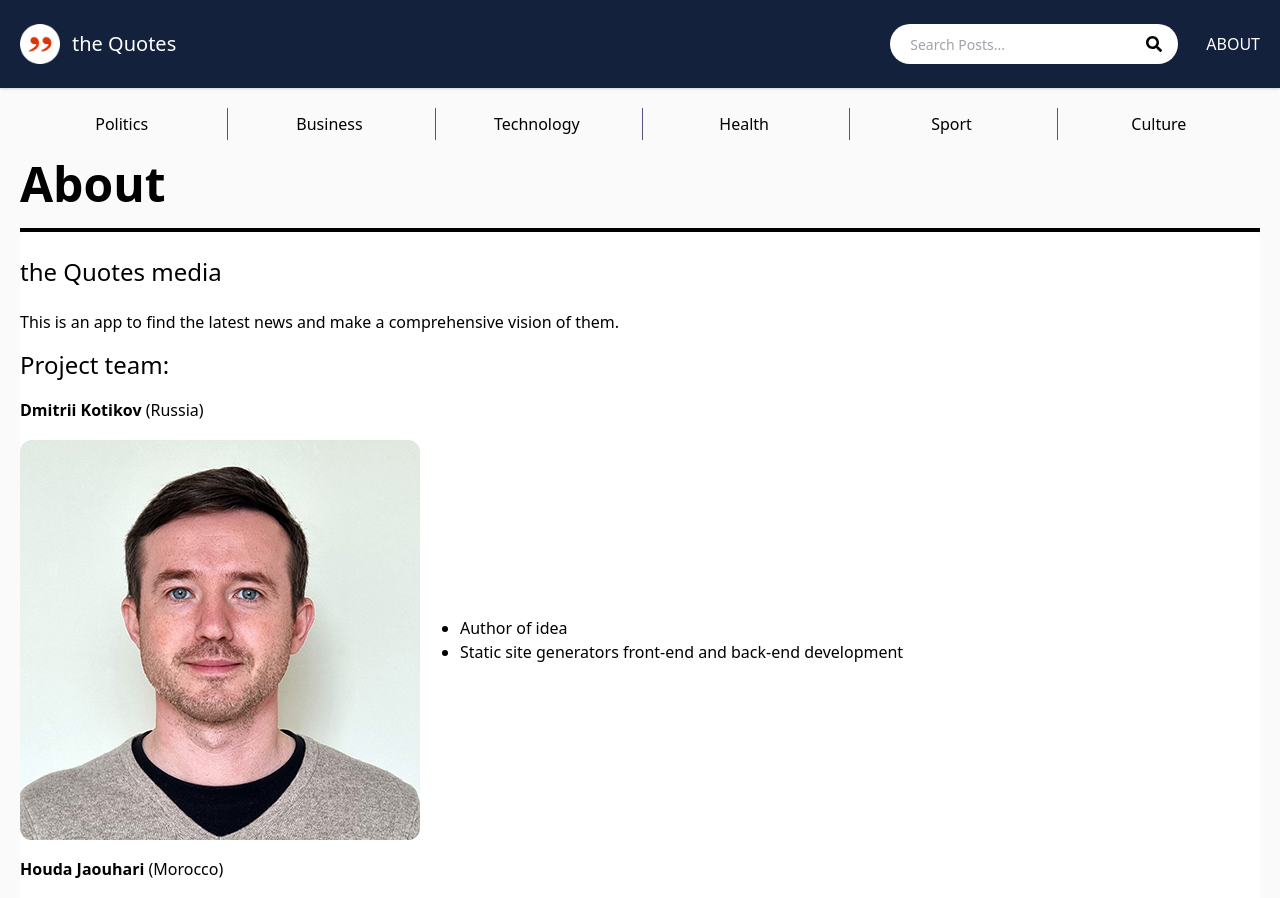
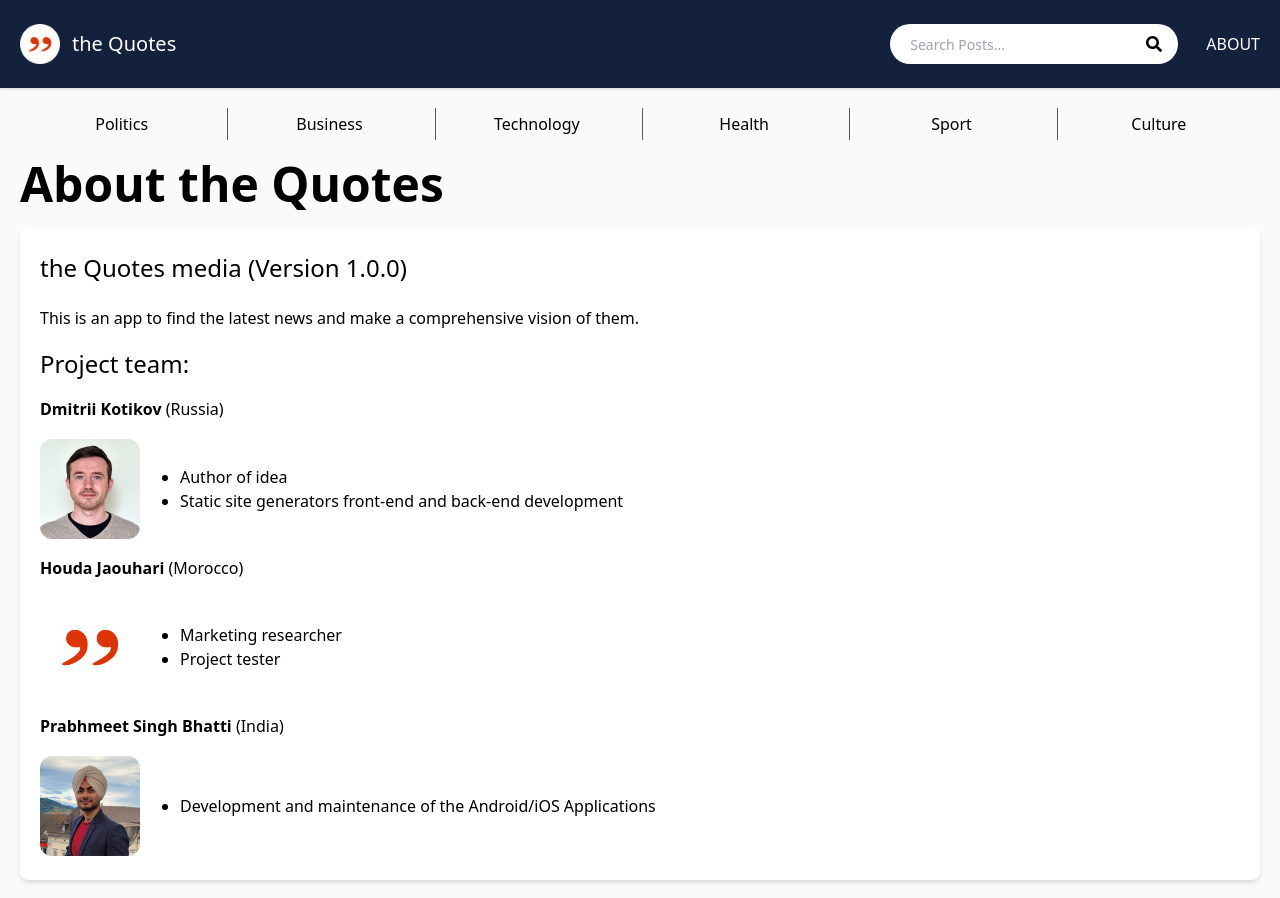
Before and after one commit to mielenyvin/the_quotes_frontend, a Next.js app: page /about in a window 1280 px wide. Shown: the top 898 px of the page. Built offline with nearby package versions, Linux system fonts and the light colour scheme.

Commit message:
small design changes

```diff
--- a/pages/about.js
+++ b/pages/about.js
@@ -1,36 +1,40 @@
 import Layout from '@/components/Layout'
+import Image from 'next/image'
 
 export default function AboutPage() {
     return (
         <Layout title='About the Quotes'>
-            <h1 className='text-5xl border-b-4 pb-5 font-bold'>About</h1>
+            <h1 className='text-5xl pb-5 font-bold'>About the Quotes</h1>
 
-            <div className='bg-white  rounded-lg py-6 '>
+            <div className='bg-white shadow-md p-5 rounded-lg py-6 '>
                 <h3 className='text-2xl mb-5'>
-                    the Quotes media
+                    the Quotes media (Version 1.0.0)
                 </h3>
-                <p className='mb-3'>
+                <p>
                 This is an app to find the latest news and make a comprehensive vision of them.</p>
                 <h1 className='text-2xl'>Project team:</h1>
-                <p><span className='font-bold'>Dmitrii Kotikov</span> (Russia)</p>
+               <p><span className='font-bold'>Dmitrii Kotikov</span> (Russia)</p>
 
                 <div className='flex flex-row items-center'>
-                <img className='ml-3' className='rounded-xl ' src='/images/dmitrii.jpg' alt='logo'/>
+                <Image className='ml-3' className='rounded-xl ' src='/images/dmitrii.jpg' width={100} height={100} alt='DK'/>
                 <ul className="list-disc pl-10"><li>Author of idea</li><li>Static site generators front-end and back-end development</li></ul>
                 </div>
 
                 <p><span className='font-bold'>Houda Jaouhari</span> (Morocco)</p>
                 <div className='flex flex-row items-center'>
-                <img className='ml-3' className='rounded-xl border border-qgrey' src='/images/logo.png' alt='logo'/>
+                <Image className='ml-3' className='rounded-xl border border-qgrey' src='/images/logo.png' width={100} height={100} alt='JH'/>
                 <ul className="list-disc pl-10"><li>Marketing researcher</li><li>Project tester</li></ul>
                 </div>
 
                 <p><span className='font-bold'>Prabhmeet Singh Bhatti</span> (India)</p>
 
                 <div className='flex flex-row items-center'>
-                <img className='ml-3' className='rounded-xl' src='/images/prabhmeet.jpg' alt='logo'/>
-                <ul className="list-disc pl-10"><li>Android developer</li><li>iOS developer</li></ul>
+                <Image className='ml-3' className='rounded-xl' src='/images/prabhmeet.jpg' width={100} height={100} alt='PS'/>
+                <ul className="list-disc pl-10"><li>Development and maintenance of the Android/iOS Applications</li></ul>
                 </div>
+
+
+
             </div>
 
 
```
